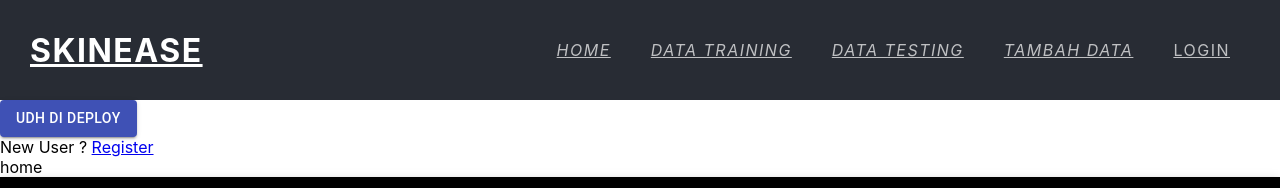
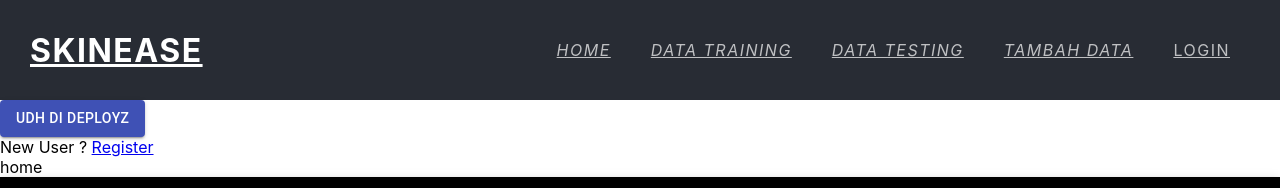
Before and after one commit to wilsons39/skinease, a React (Create React App) app: page / in a window 1280 px wide. Shown: the top 188 px of the page. Built offline with nearby package versions, Linux system fonts and the light colour scheme.

Commit message:
redirects

```diff
--- a/src/pages/Home/index.js
+++ b/src/pages/Home/index.js
@@ -6,7 +6,7 @@ const Home = () => {
     return (
         <div>
             <Button variant="contained" color="primary">
-                udh di deploy
+                udh di deployz
             </Button>
             <p>New User ? <Link to="/testData">Register</Link></p>
             <p>home</p>
```
